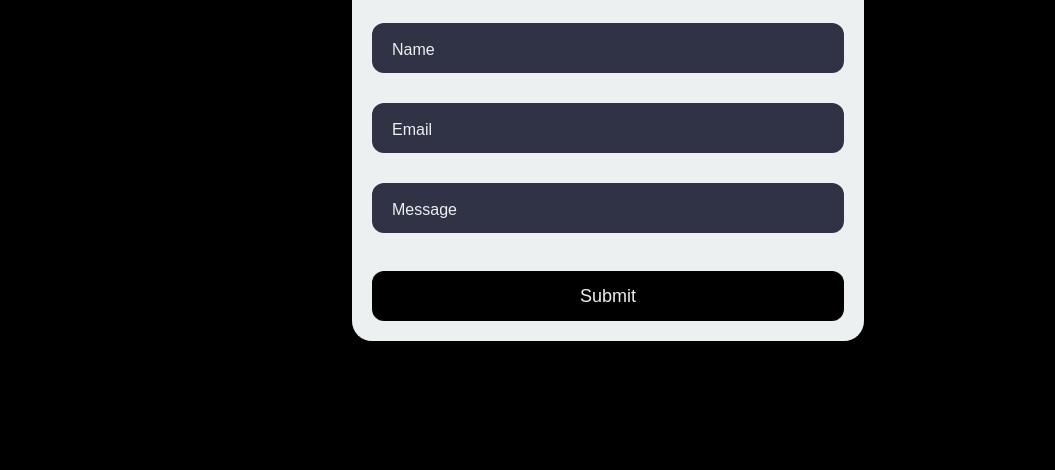
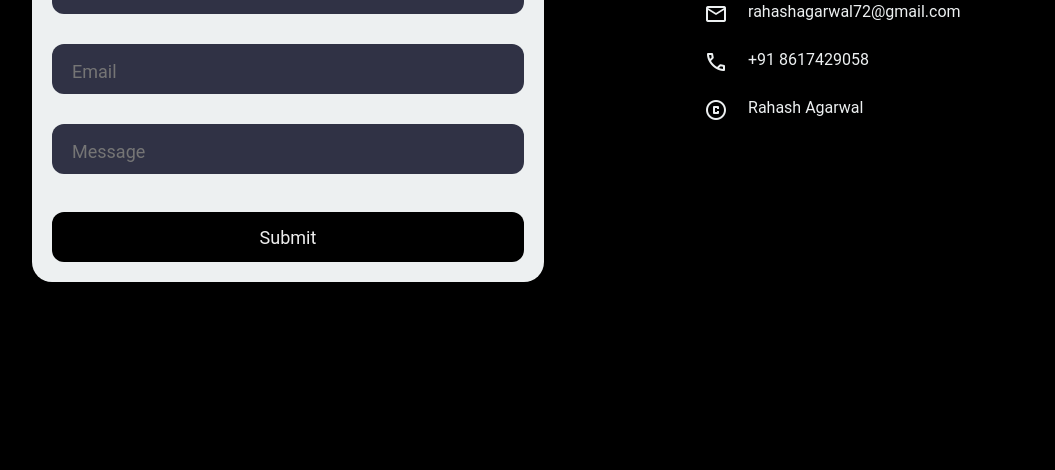
Before and after one commit to rahash72/rahashagarwal.github.io, a plain HTML site: page Pages/ContactPage.html in a window 1280 px wide. Shown: the part 330-800 px from the top of the page, without its empty margins (32-1087 px from the left). Drawn offline with nearby package versions, Linux system fonts and the light colour scheme.

Commit message:
contact-complete

```diff
--- a/Pages/AboutPage.css
+++ b/Pages/AboutPage.css
@@ -3,6 +3,7 @@
   margin: 0;
   padding: 0;
   background-color: black;
+  font-family: "Roboto", sans-serif;
 }
 
 .content {
--- a/Pages/ContactPage.css
+++ b/Pages/ContactPage.css
@@ -3,14 +3,36 @@
   margin: 0;
   padding: 0;
   background-color: black;
+  font-family: "Roboto", sans-serif;
 }
 
 .socials {
+  height: 100%;
   width: 50%;
+  display: flex;
+  align-items: center;
+  justify-content: center;
+  flex-direction: column;
+}
+
+.socials-content {
+  width: 50%;
+  display: flex;
+  margin-bottom: 20px;
+}
+
+.socials-text {
+  color: #edf0f1;
+  margin-left: 20px;
+}
+
+.material-symbols-outlined {
+  color: #edf0f1;
 }
 
 .contact {
-  height: 92vh;
+  margin-top: 70px;
+  height: 100%;
   width: 100%;
   display: flex;
   justify-content: center;
@@ -47,7 +69,6 @@
   background-color: #edf0f1;
   color: black;
   height: 50px;
-  position: relative;
   width: 100%;
 }
 .form-r {
@@ -76,57 +97,9 @@
   width: 100%;
 }
 
-.cut {
-  background-color: #edf0f1;
-  border-radius: 10px;
-  height: 20px;
-  left: 20px;
-  position: absolute;
-  top: -20px;
-  transform: translateY(0);
-  transition: transform 200ms;
-  width: 76px;
-}
-
-.cut-short {
-  width: 50px;
-}
-
-.input:focus ~ .cut,
-.input:not(:placeholder-shown) ~ .cut {
-  transform: translateY(8px);
-}
-
 .input-container label {
   background-color: #303245;
   color: #edf0f1;
-}
-
-.placeholder {
-  color: #65657b;
-  font-family: sans-serif;
-  left: 20px;
-  line-height: 14px;
-  pointer-events: none;
-  position: absolute;
-  transform-origin: 0 50%;
-  transition: transform 200ms, color 200ms;
-  top: 20px;
-}
-
-.input:focus ~ .placeholder,
-.input:not(:placeholder-shown) ~ .placeholder {
-  transform: translateY(-30px) translateX(10px) scale(0.75);
-}
-
-.input:not(:placeholder-shown) ~ .placeholder {
-  background-color: #edf0f1;
-  color: black;
-}
-
-.input:focus ~ .placeholder {
-  background-color: #edf0f1;
-  color: black;
 }
 
 .submit {
@@ -147,3 +120,22 @@
 .submit:active {
   background-color: #1e1d1d;
 }
+
+@media screen and (max-width: 768px) {
+  .contact {
+    flex-direction: column;
+  }
+
+  .form {
+    width: 80%;
+  }
+
+  .socials {
+    margin-top: 50px;
+    width: 100%;
+  }
+
+  .socials-content {
+    width: 80%;
+  }
+}
--- a/Pages/ContactPage.html
+++ b/Pages/ContactPage.html
@@ -8,6 +8,22 @@
       content="width=device-width, initial-scale=1.0, minimum-scale=1"
     />
     <link rel="stylesheet" href="ContactPage.css" />
+    <link
+      rel="stylesheet"
+      href="https://fonts.googleapis.com/css2?family=Material+Symbols+Outlined:opsz,wght,FILL,GRAD@48,100,0,200"
+    />
+    <link
+      rel="stylesheet"
+      href="https://fonts.googleapis.com/css2?family=Material+Symbols+Outlined:opsz,wght,FILL,GRAD@48,100,0,200"
+    />
+    <link
+      rel="stylesheet"
+      href="https://fonts.googleapis.com/css2?family=Material+Symbols+Outlined:opsz,wght,FILL,GRAD@48,100,0,200"
+    />
+    <link
+      rel="stylesheet"
+      href="https://fonts.googleapis.com/css2?family=Material+Symbols+Outlined:opsz,wght,FILL,GRAD@48,400,0,0"
+    />
     <base url="rahashagarwal.com/contact" />
     <title>Contact</title>
   </head>
@@ -28,10 +44,8 @@
               id="name"
               class="input"
               type="text"
-              placeholder=" "
+              placeholder="Name"
             />
-            <div class="cut"></div>
-            <label for="name" class="placeholder">Name</label>
           </div>
           <div class="input-container ic2">
             <input
@@ -39,10 +53,8 @@
               id="email"
               class="input"
               type="text"
-              placeholder=" "
+              placeholder="Email"
             />
-            <div class="cut cut-short"></div>
-            <label for="email" class="placeholder">Email</label>
           </div>
           <div class="input-container ic2">
             <input
@@ -50,14 +62,40 @@
               id="message"
               class="input"
               type="text"
-              placeholder=" "
+              placeholder="Message"
             />
-            <div class="cut"></div>
-            <label for="message" class="placeholder">Message</label>
           </div>
           <button type="submit" class="submit">Submit</button>
         </form>
       </div>
+      <div class="socials">
+        <div class="socials-content">
+          <a
+            href="https://www.google.co.in/maps/place/Chelidanga,+Asansol,+West+Bengal+713301/@23.6823405,86.9537901,18z/data=!4m5!3m4!1s0x39f71ee31886cafb:0xcaa159f4e328faaf!8m2!3d23.6823405!4d86.9537902"
+            ><span class="material-symbols-outlined"> home_pin </span></a
+          ><span class="socials-text"
+            >Hill View South, Asansol, West Bengal, 713304</span
+          >
+        </div>
+        <div class="socials-content">
+          <a href="mailto:rahashagarwal72@gmail.com"
+            ><span class="material-symbols-outlined"> mail </span></a
+          >
+          <span class="socials-text">rahashagarwal72@gmail.com</span>
+        </div>
+
+        <div class="socials-content">
+          <a href="tel:+918617429058"
+            ><span class="material-symbols-outlined"> call </span></a
+          >
+
+          <span class="socials-text">+91 8617429058</span>
+        </div>
+        <div class="socials-content">
+          <span class="material-symbols-outlined"> copyright </span>
+          <span class="socials-text">Rahash Agarwal</span>
+        </div>
+      </div>
     </div>
   </body>
 </html>
--- a/Pages/InterestPage.css
+++ b/Pages/InterestPage.css
@@ -3,6 +3,7 @@
   margin: 0;
   padding: 0;
   background-color: black;
+  font-family: "Roboto", sans-serif;
 }
 
 .page-header {
```
